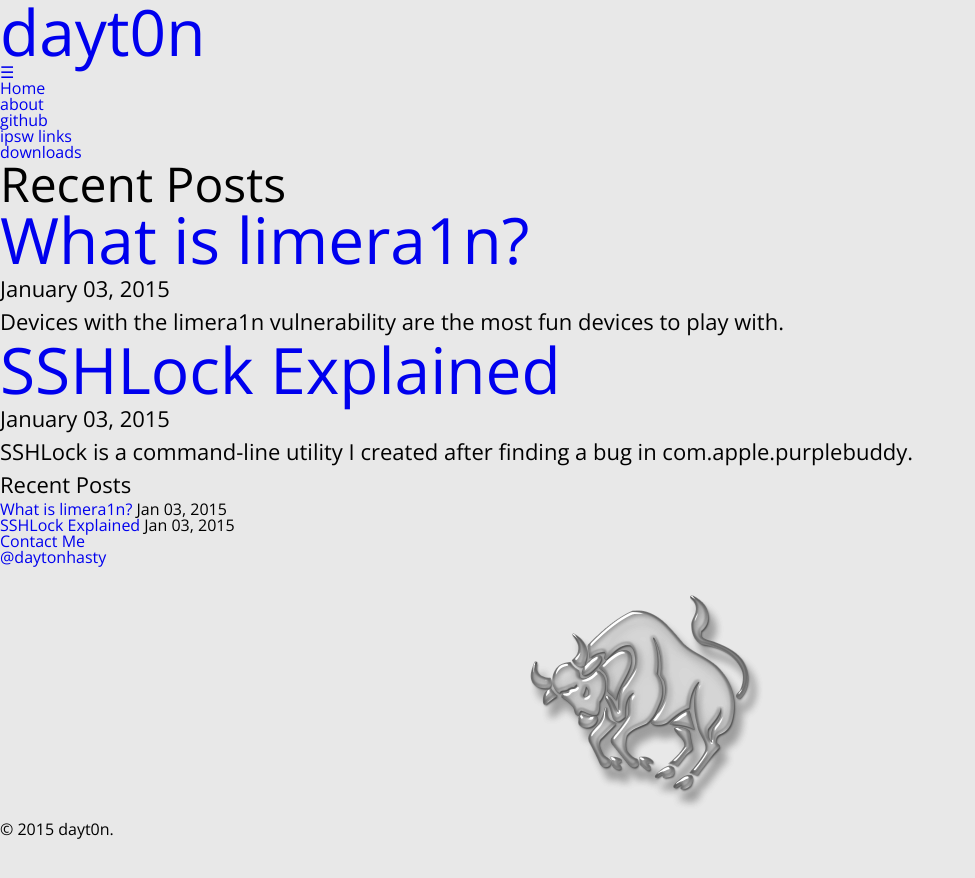
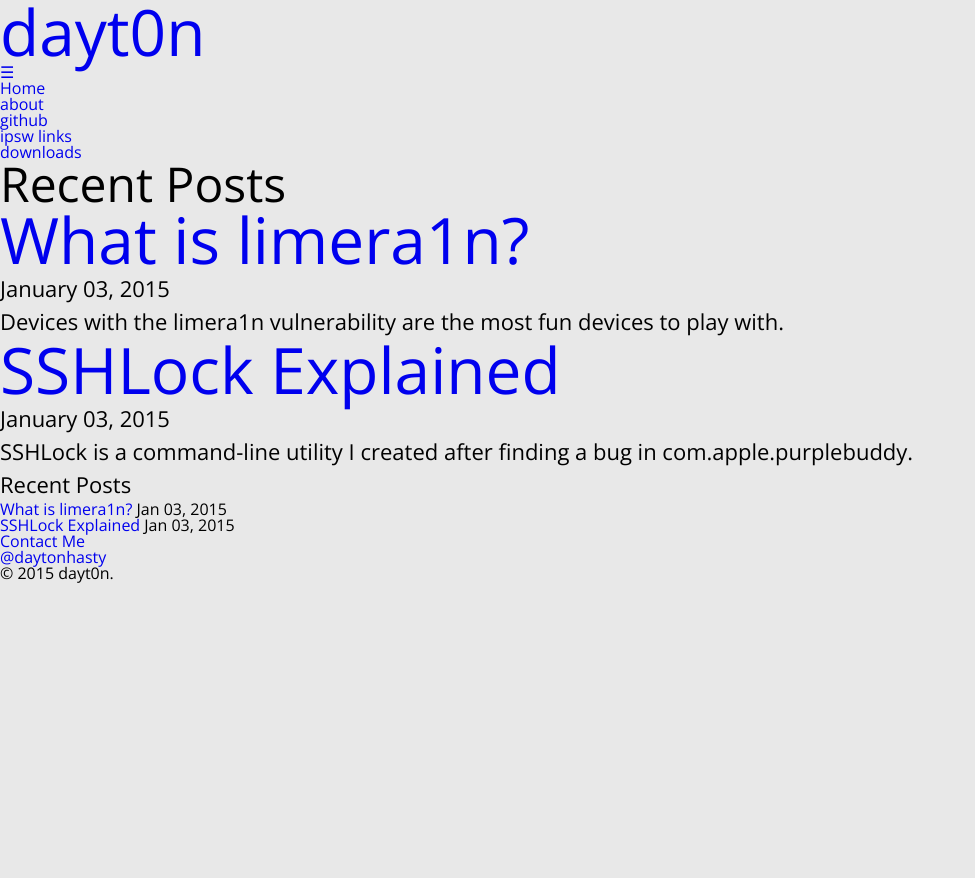
Before and after one commit to dayt0n/dayt0n.github.io, a Jekyll site: the page built from index.md, in a window 1280 px wide. Shown: the top 878 px of the page, without its empty margins (0-975 px from the left). Built offline with Jekyll 4.4.1, drawn with Linux system fonts in a browser that asks for light colours.

Commit message:
Didn't even need a Taurus why did I bother trying

```diff
--- a/_includes/footer.html
+++ b/_includes/footer.html
@@ -26,7 +26,6 @@
         </ul>
     </div>
     </aside>
-    <center><img class="transbull" src="/images/transbull.png"></center>
     <small>&copy; {{ site.time | date: '%Y' }} {{ site.owner.name }}.</small>
   </footer>
 
```
